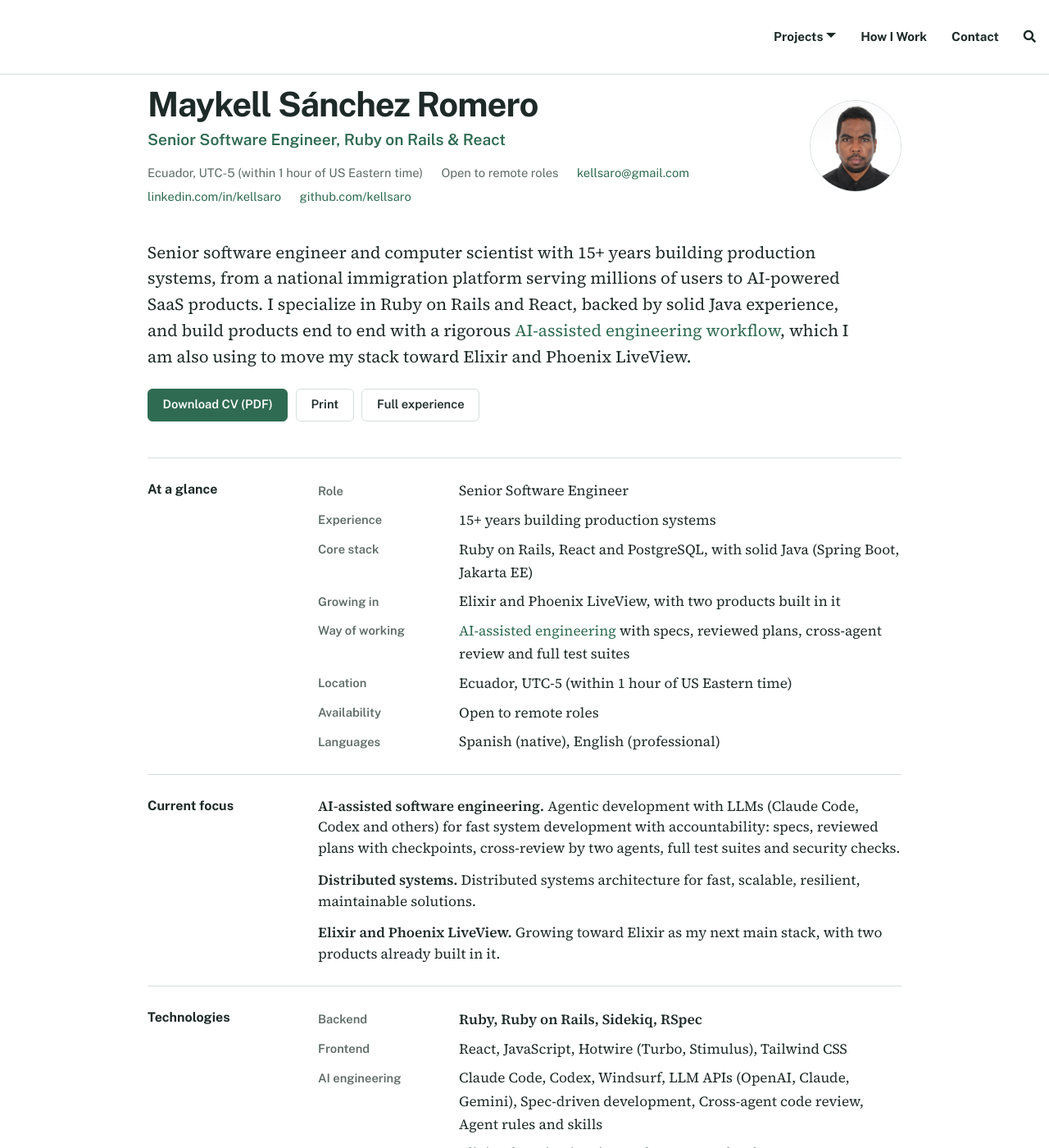
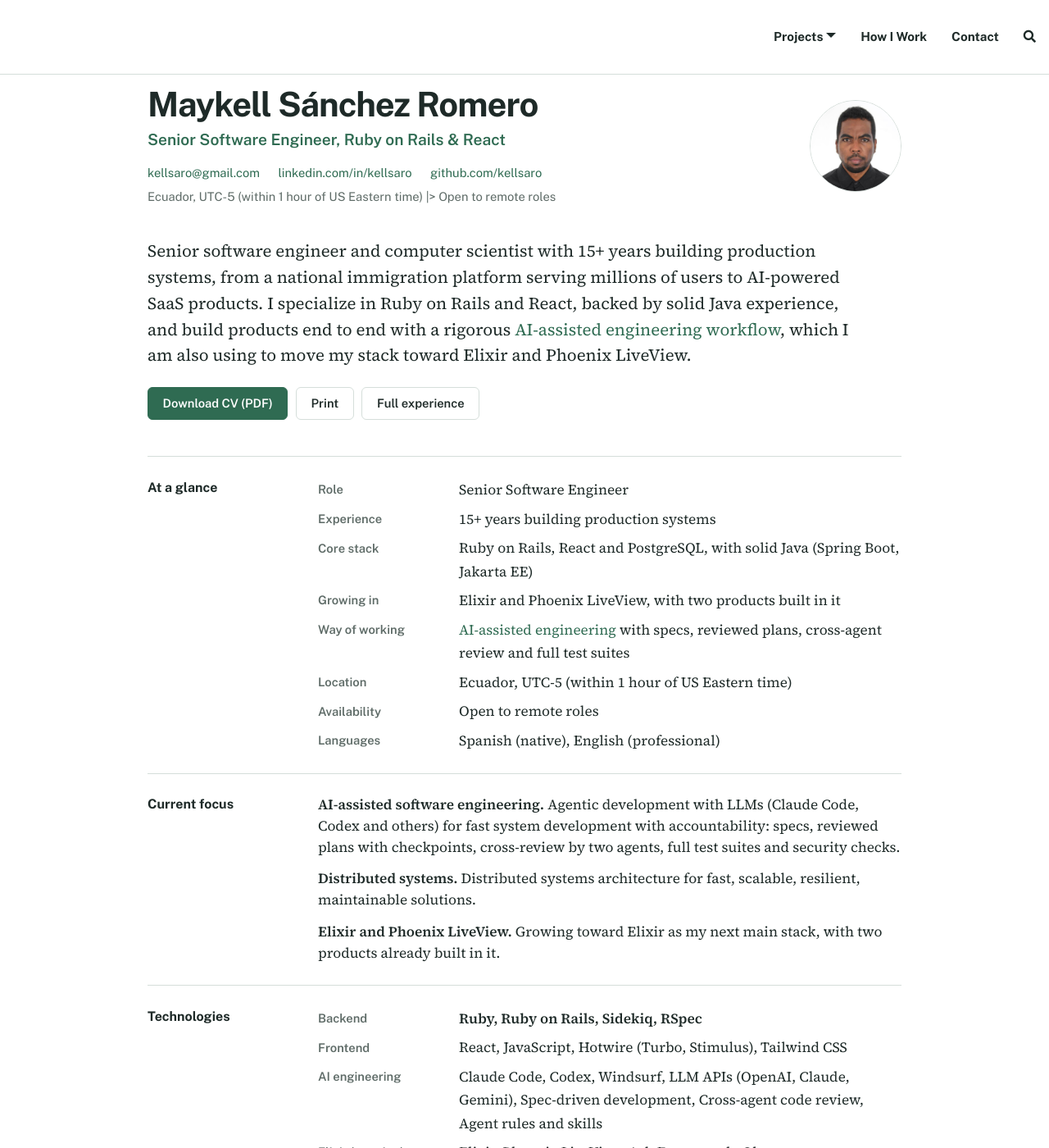
Before and after one commit to kellsaro/kellsaro.github.io, a Jekyll site: the page built from index.md, in a window 1280 px wide and 1400 px high. Shown: the whole window at 82% size. Built offline with Jekyll 4.4.1, drawn with Linux system fonts in a browser that asks for light colours; nearby versions of some CDN libraries; comment, search, counter and statistics services are not loaded.

Commit message:
Put contact links on one line and location with availability below
Co-Authored-By: Maykell <kellsaro@gmail.com>
Co-Authored-By: Claude Opus 5.5 (1M context) <noreply@anthropic.com>

```diff
--- a/assets/css/resume.css
+++ b/assets/css/resume.css
@@ -37,6 +37,12 @@
   margin: 0;
   padding: 0;
   list-style: none;
+  font-family: var(--font-ui);
+  font-size: .92rem;
+  color: var(--slate);
+}
+.resume-location {
+  margin: .35rem 0 0;
   font-family: var(--font-ui);
   font-size: .92rem;
   color: var(--slate);
@@ -223,6 +229,7 @@
   .resume-header h1 { font-size: 21pt; }
   .resume-role { margin: .8mm 0 1.6mm; font-size: 11pt; }
   .resume-contact { gap: .6mm 4.5mm; font-size: 8.6pt; }
+  .resume-location { margin-top: .6mm; font-size: 8.6pt; }
 
   .resume-lead { max-width: none; margin: 1.5mm 0 2.5mm; font-size: 9.8pt; line-height: 1.42; }
 
--- a/index.md
+++ b/index.md
@@ -19,13 +19,12 @@ css: ["/assets/css/resume.css"]
     <h1>{{ page.title }}</h1>
     <p class="resume-role">{{ page.subtitle }}</p>
     <ul class="resume-contact">
-      <li>{{ contact.location }}</li>
-      <li>{{ contact.availability }}</li>
       <li><a href="mailto:{{ contact.email }}">{{ contact.email }}</a></li>
       <li><a href="https://www.{{ contact.linkedin }}">{{ contact.linkedin }}</a></li>
       <li><a href="https://{{ contact.github }}">{{ contact.github }}</a></li>
       <li class="resume-print-only"><a href="https://{{ contact.website }}">{{ contact.website }}</a></li>
     </ul>
+    <p class="resume-location">{{ contact.location }} |&gt; {{ contact.availability }}</p>
   </div>
   <img class="resume-photo" src="{{ site.avatar | relative_url }}" alt="Portrait of {{ page.title }}" width="112" height="112">
 </header>
```
Also changed, not shown: 1 other file.
